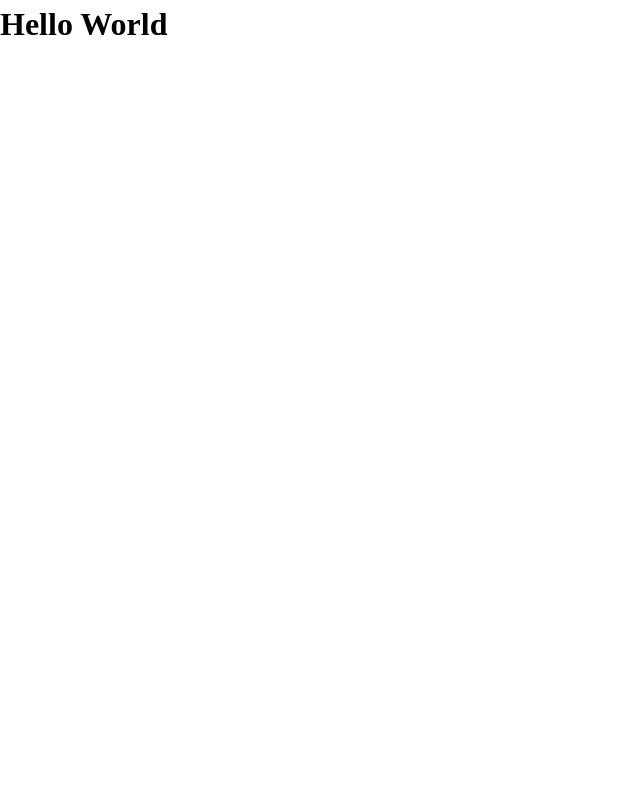
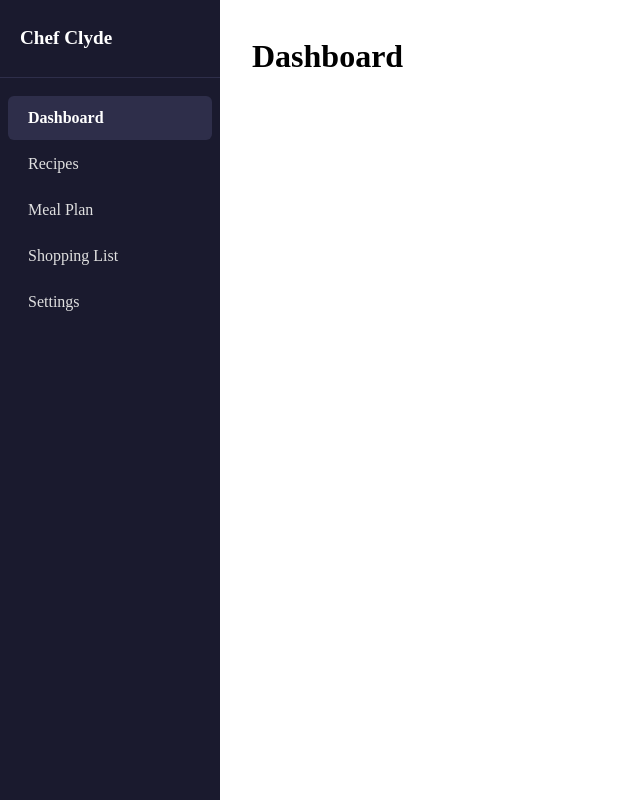
Before and after one commit to joshclyde/chef-clyde, a React (Vite) app in the folder web/: page / in a window 1280 px wide. Shown: the whole page, without its empty margins (0-640 px from the left). Built offline with nearby package versions, Linux system fonts and the light colour scheme.

Commit message:
set up routing and simple pages

```diff
--- a/web/package.json
+++ b/web/package.json
@@ -11,7 +11,8 @@
   },
   "dependencies": {
     "react": "^19.2.6",
-    "react-dom": "^19.2.6"
+    "react-dom": "^19.2.6",
+    "react-router-dom": "^7.17.0"
   },
   "devDependencies": {
     "@eslint/js": "^10.0.1",
--- /dev/null
+++ b/web/src/App.css
@@ -0,0 +1,53 @@
+.layout {
+  display: flex;
+  height: 100vh;
+}
+
+.sidebar {
+  width: 220px;
+  flex-shrink: 0;
+  background: #1a1a2e;
+  color: #e0e0e0;
+  display: flex;
+  flex-direction: column;
+  padding: 24px 0;
+}
+
+.sidebar-logo {
+  font-size: 1.2rem;
+  font-weight: 700;
+  padding: 0 20px 24px;
+  border-bottom: 1px solid #2e2e4a;
+  color: #fff;
+}
+
+.sidebar-nav {
+  list-style: none;
+  padding: 16px 0;
+}
+
+.sidebar-nav-item {
+  display: block;
+  padding: 10px 20px;
+  border-radius: 6px;
+  margin: 2px 8px;
+  color: #e0e0e0;
+  text-decoration: none;
+  transition: background 0.15s;
+}
+
+.sidebar-nav-item:hover {
+  background: #2e2e4a;
+}
+
+.sidebar-nav-item.active {
+  background: #2e2e4a;
+  color: #fff;
+  font-weight: 600;
+}
+
+.main-content {
+  flex: 1;
+  padding: 32px;
+  overflow-y: auto;
+}
--- a/web/src/App.tsx
+++ b/web/src/App.tsx
@@ -1,5 +1,54 @@
+import { BrowserRouter, NavLink, Navigate, Route, Routes } from "react-router-dom"
+import "./App.css"
+import Dashboard from "./pages/Dashboard"
+import MealPlan from "./pages/MealPlan"
+import Recipes from "./pages/Recipes"
+import Settings from "./pages/Settings"
+import ShoppingList from "./pages/ShoppingList"
+
+const navItems = [
+  { label: "Dashboard", path: "/" },
+  { label: "Recipes", path: "/recipes" },
+  { label: "Meal Plan", path: "/meal-plan" },
+  { label: "Shopping List", path: "/shopping-list" },
+  { label: "Settings", path: "/settings" },
+]
+
 function App() {
-  return <h1>Hello World</h1>
+  return (
+    <BrowserRouter>
+      <div className="layout">
+        <nav className="sidebar">
+          <div className="sidebar-logo">Chef Clyde</div>
+          <ul className="sidebar-nav">
+            {navItems.map((item) => (
+              <li key={item.path}>
+                <NavLink
+                  to={item.path}
+                  end={item.path === "/"}
+                  className={({ isActive }) =>
+                    ["sidebar-nav-item", isActive ? "active" : ""].join(" ").trim()
+                  }
+                >
+                  {item.label}
+                </NavLink>
+              </li>
+            ))}
+          </ul>
+        </nav>
+        <main className="main-content">
+          <Routes>
+            <Route path="/" element={<Dashboard />} />
+            <Route path="/recipes" element={<Recipes />} />
+            <Route path="/meal-plan" element={<MealPlan />} />
+            <Route path="/shopping-list" element={<ShoppingList />} />
+            <Route path="/settings" element={<Settings />} />
+            <Route path="*" element={<Navigate to="/" replace />} />
+          </Routes>
+        </main>
+      </div>
+    </BrowserRouter>
+  )
 }
 
 export default App
--- /dev/null
+++ b/web/src/pages/Dashboard.tsx
@@ -0,0 +1,3 @@
+export default function Dashboard() {
+  return <h1>Dashboard</h1>
+}
--- /dev/null
+++ b/web/src/pages/MealPlan.tsx
@@ -0,0 +1,3 @@
+export default function MealPlan() {
+  return <h1>Meal Plan</h1>
+}
--- /dev/null
+++ b/web/src/pages/Recipes.tsx
@@ -0,0 +1,3 @@
+export default function Recipes() {
+  return <h1>Recipes</h1>
+}
--- /dev/null
+++ b/web/src/pages/Settings.tsx
@@ -0,0 +1,3 @@
+export default function Settings() {
+  return <h1>Settings</h1>
+}
--- /dev/null
+++ b/web/src/pages/ShoppingList.tsx
@@ -0,0 +1,3 @@
+export default function ShoppingList() {
+  return <h1>Shopping List</h1>
+}
```
Also changed, not shown: 1 other file (tests, documents, lock files or other folders).
